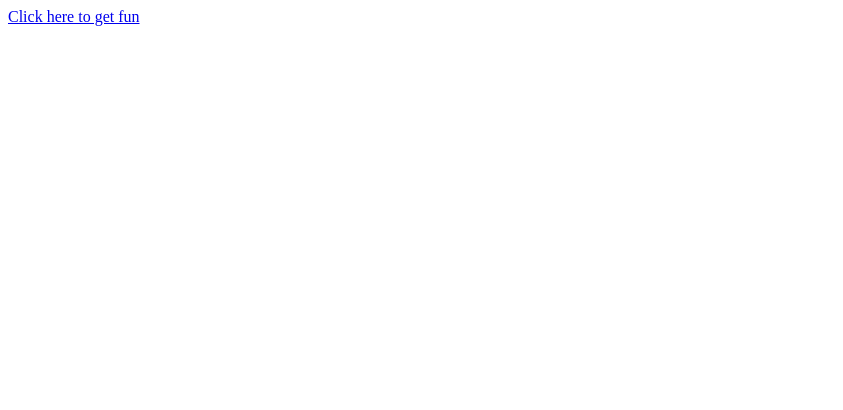
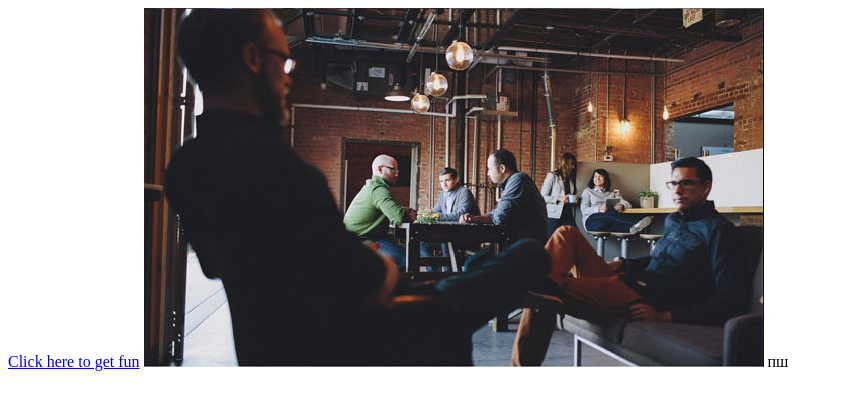
Before and after one commit to weindor/first-project, a plain HTML site: page index.html in a window 1280 px wide. Shown: the whole page, without its empty margins (0-843 px from the left). Drawn offline with Linux system fonts and the light colour scheme.

Commit message:
Adeded picture of a people

```diff
--- a/index.html
+++ b/index.html
@@ -6,7 +6,6 @@
 </head>
 <body>
     <a href="http://9gag.com"> Click here to get fun</a>
-
-
-</body>
-</html>
+    <img src="img/people.png" alt="People">
+    </body>
+</html>пш
```
Also changed, not shown: img/people.png (added).
